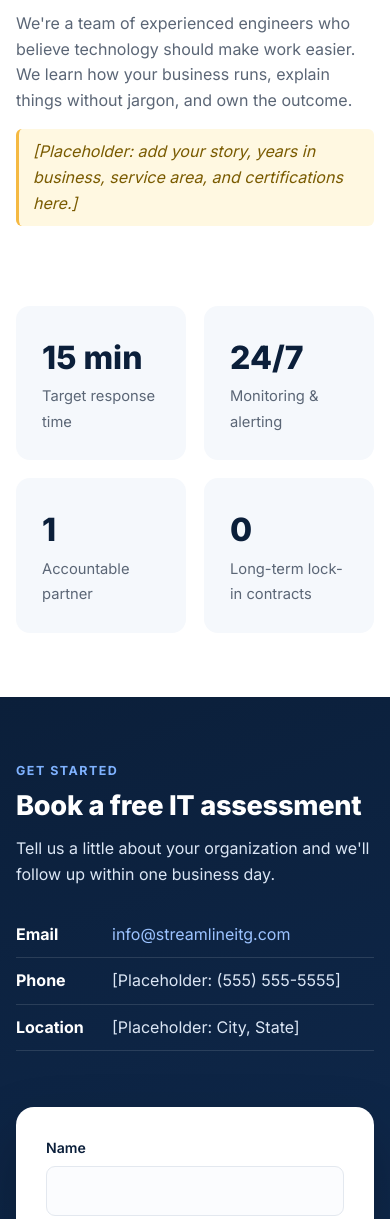
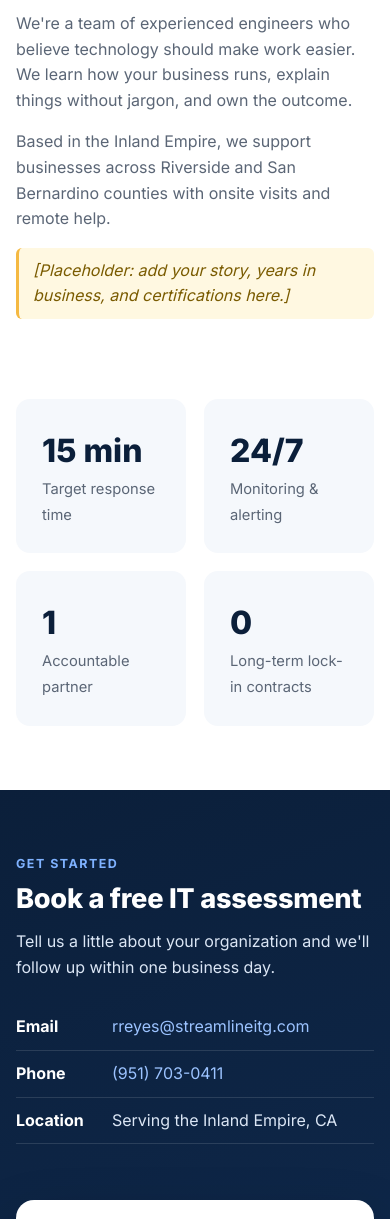
Before and after one commit to roadrunner951/streamlineitg, a plain HTML site: page index.html in a window 390 px wide. Shown: the part 4161-5380 px from the top of the page. Drawn offline with Linux system fonts and the light colour scheme.

Commit message:
Add contact details: phone, Inland Empire location, email

```diff
--- a/index.html
+++ b/index.html
@@ -122,7 +122,8 @@
           <p class="eyebrow">Why Streamline IT Group</p>
           <h2>Your IT partner, not just a vendor</h2>
           <p>We're a team of experienced engineers who believe technology should make work easier. We learn how your business runs, explain things without jargon, and own the outcome.</p>
-          <p class="placeholder-note">[Placeholder: add your story, years in business, service area, and certifications here.]</p>
+          <p>Based in the Inland Empire, we support businesses across Riverside and San Bernardino counties with onsite visits and remote help.</p>
+          <p class="placeholder-note">[Placeholder: add your story, years in business, and certifications here.]</p>
         </div>
         <div class="stats">
           <div><b>15 min</b><span>Target response time</span></div>
@@ -140,9 +141,9 @@
           <h2>Book a free IT assessment</h2>
           <p>Tell us a little about your organization and we'll follow up within one business day.</p>
           <ul class="contact-list">
-            <li><b>Email</b> <a href="mailto:info@streamlineitg.com">info@streamlineitg.com</a></li>
-            <li><b>Phone</b> <span>[Placeholder: (555) 555-5555]</span></li>
-            <li><b>Location</b> <span>[Placeholder: City, State]</span></li>
+            <li><b>Email</b> <a href="mailto:rreyes@streamlineitg.com">rreyes@streamlineitg.com</a></li>
+            <li><b>Phone</b> <a href="tel:+19517030411">(951) 703-0411</a></li>
+            <li><b>Location</b> <span>Serving the Inland Empire, CA</span></li>
           </ul>
         </div>
         <form class="contact-form" id="contact-form" novalidate>
@@ -169,7 +170,7 @@
   <footer class="footer">
     <div class="container footer-inner">
       <p>&copy; <span id="year">2026</span> Streamline IT Group. All rights reserved.</p>
-      <p><a href="mailto:info@streamlineitg.com">info@streamlineitg.com</a></p>
+      <p>Inland Empire, CA &middot; <a href="tel:+19517030411">(951) 703-0411</a> &middot; <a href="mailto:rreyes@streamlineitg.com">rreyes@streamlineitg.com</a></p>
     </div>
   </footer>
 
--- a/script.js
+++ b/script.js
@@ -30,7 +30,7 @@ form.addEventListener('submit', e => {
   }
   const subject = `Assessment request: ${d.get('interest')}`;
   const body = `Name: ${name}\nCompany: ${d.get('company')}\nEmail: ${email}\nInterest: ${d.get('interest')}\n\n${message}`;
-  window.location.href = `mailto:info@streamlineitg.com?subject=${encodeURIComponent(subject)}&body=${encodeURIComponent(body)}`;
-  status.textContent = 'Opening your email app… If nothing happens, email info@streamlineitg.com directly.';
+  window.location.href = `mailto:rreyes@streamlineitg.com?subject=${encodeURIComponent(subject)}&body=${encodeURIComponent(body)}`;
+  status.textContent = 'Opening your email app… If nothing happens, email rreyes@streamlineitg.com or call (951) 703-0411.';
   status.className = 'form-status';
 });
```
